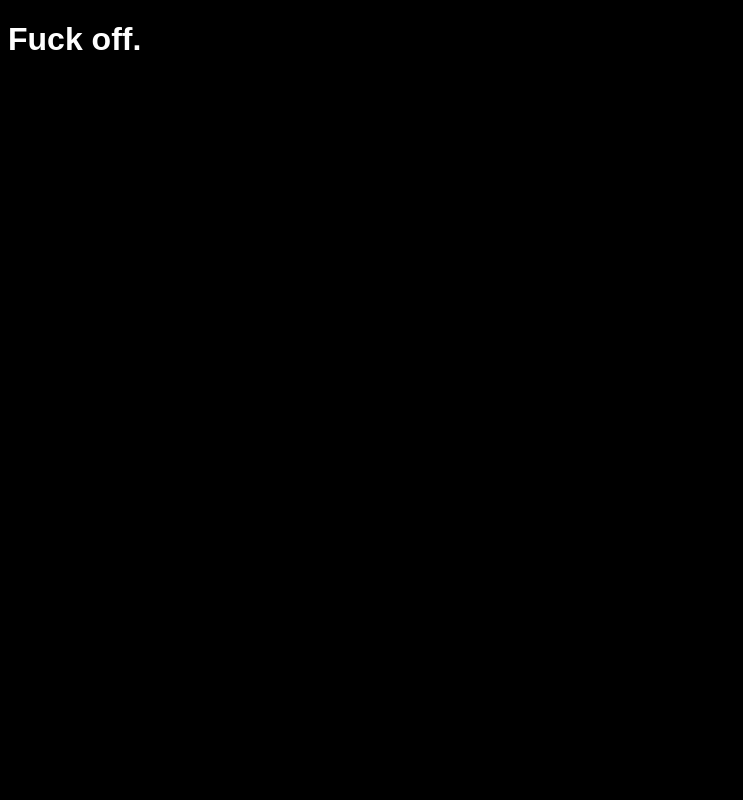
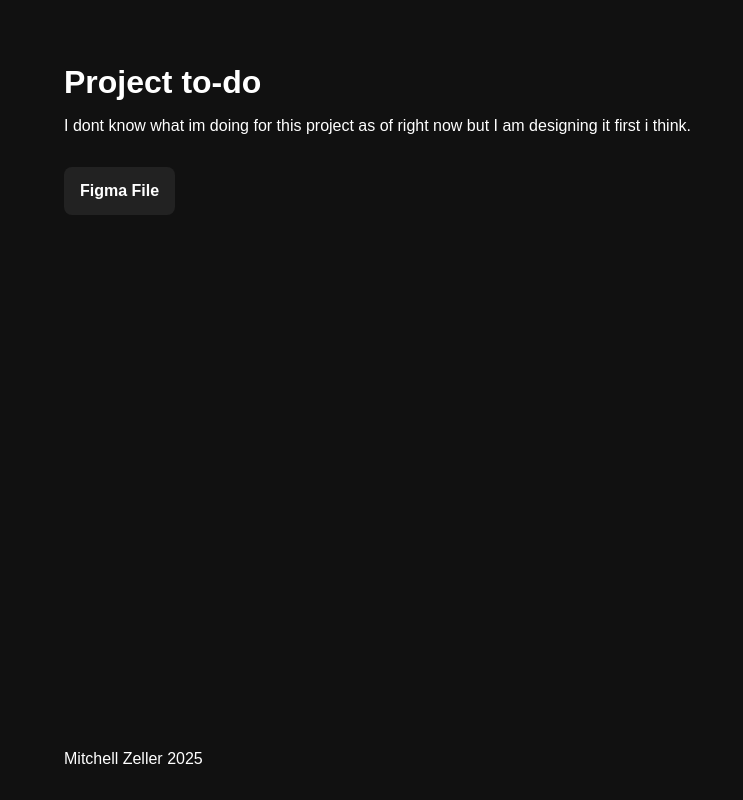
Before and after one commit to cadelaa/to-do, a website: page src/index.html in a window 1280 px wide. Shown: the whole page, without its empty margins (0-743 px from the left). Drawn offline with Linux system fonts and the light colour scheme.

Commit message:
adding some brief info to index.html, set up button linking to my figma file designing the project

```diff
--- a/src/index.html
+++ b/src/index.html
@@ -1,13 +1,24 @@
 <!DOCTYPE html>
 <html lang="en">
+
 <head>
     <meta charset="UTF-8">
     <meta name="viewport" content="width=device-width, initial-scale=1.0">
-    <title>This is so fucking cringe why is development so fucking confusing i swear to god only retards do this shit.</title>
+    <title>I dont know what im doing.</title>
     <link rel="stylesheet" href="../dist/styles/main.css">
 </head>
+
 <body>
-    <h1>Fuck off.</h1>
+    <div class="main-content">
+        <h1 class="text-styles">Project to-do</h1>
+        <p class="text-styles">I dont know what im doing for this project as of right now but I am designing it first i think.</p>
+    </div>
+    <a href="https://www.figma.com/design/BiTntHDQbveTiPb3NQ3TL2/List-to-do?node-id=0-1" target=”_blank” class="button">Figma File</a>
     <script src="scripts/main.js"></script>
 </body>
+
+<footer>
+    <a href="https://mitchellzeller.framer.website/">Mitchell Zeller 2025</a>
+  </footer>
+
 </html>
--- a/src/styles/main.scss
+++ b/src/styles/main.scss
@@ -1,12 +1,49 @@
 html {
-    background: #000;
+    background: #111;
 }
 
 body {
-    background: #000;
+    display: flex;
+    flex-direction: column;
+    gap: 16px;
     font-family: Arial, sans-serif;
+    margin: 64px;
 }
 
-h1 {
+.main-content {
+    display: flex;
+    flex-direction: column;
+    gap: 16px;
+    margin-bottom: 16px;
+}
+
+.text-styles {
+    color: #fff;
+    margin: 0;
+}
+
+a {
+    text-decoration: none;
     color: #fff;
 }
+
+.button {
+    display: inline-block;
+    padding: 16px;
+    line-height: 1;
+    font-size: 16px;
+    font-weight: 700;
+    background-color: #222;
+    border-radius: 8px;
+    align-self: flex-start;
+
+    &:hover {
+        background-color: #333;
+    }
+}
+
+footer {
+    position: fixed;
+    bottom: 32px;
+    color: #fff;
+}
```
Also changed, not shown: dist/styles/main.css, 1 other file.
